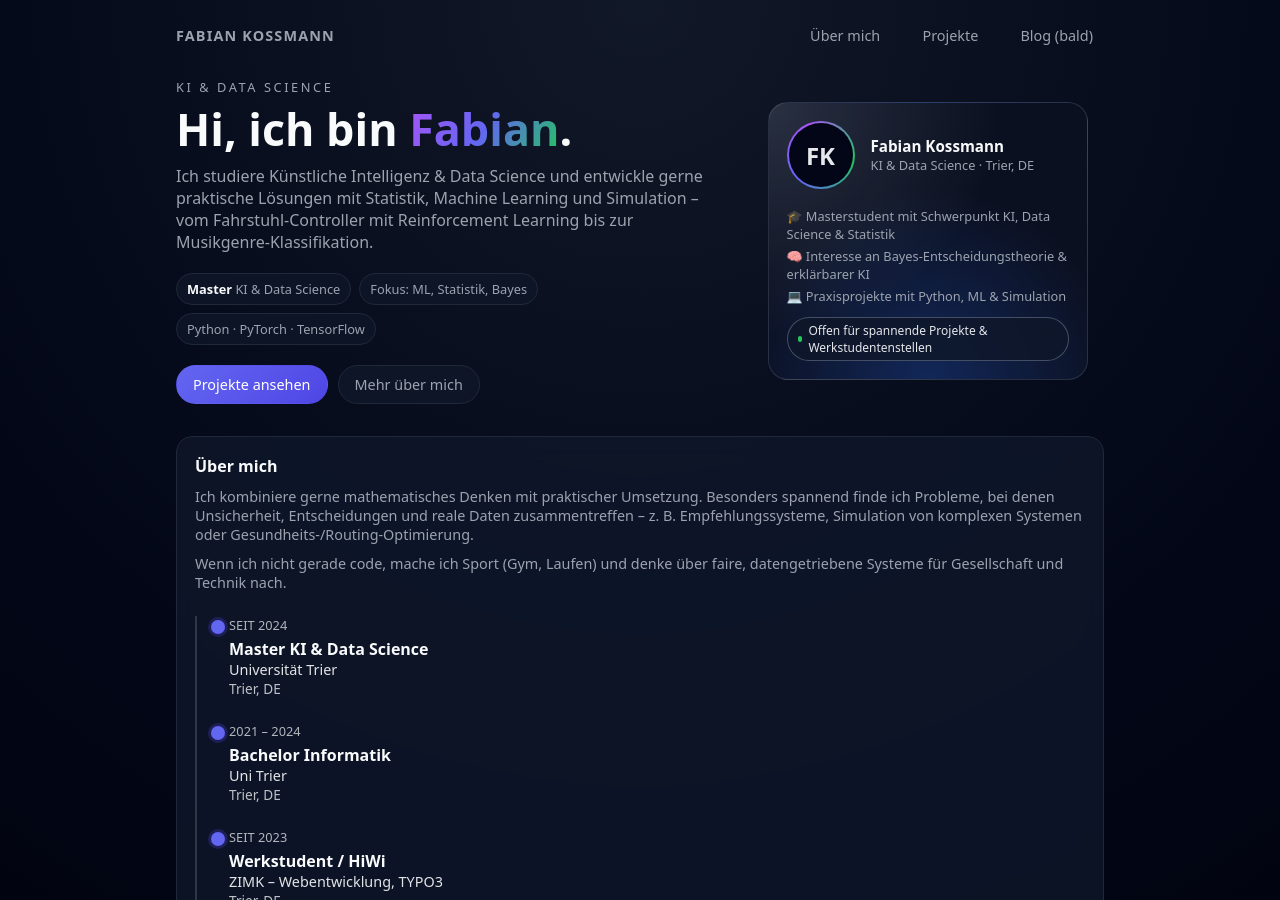
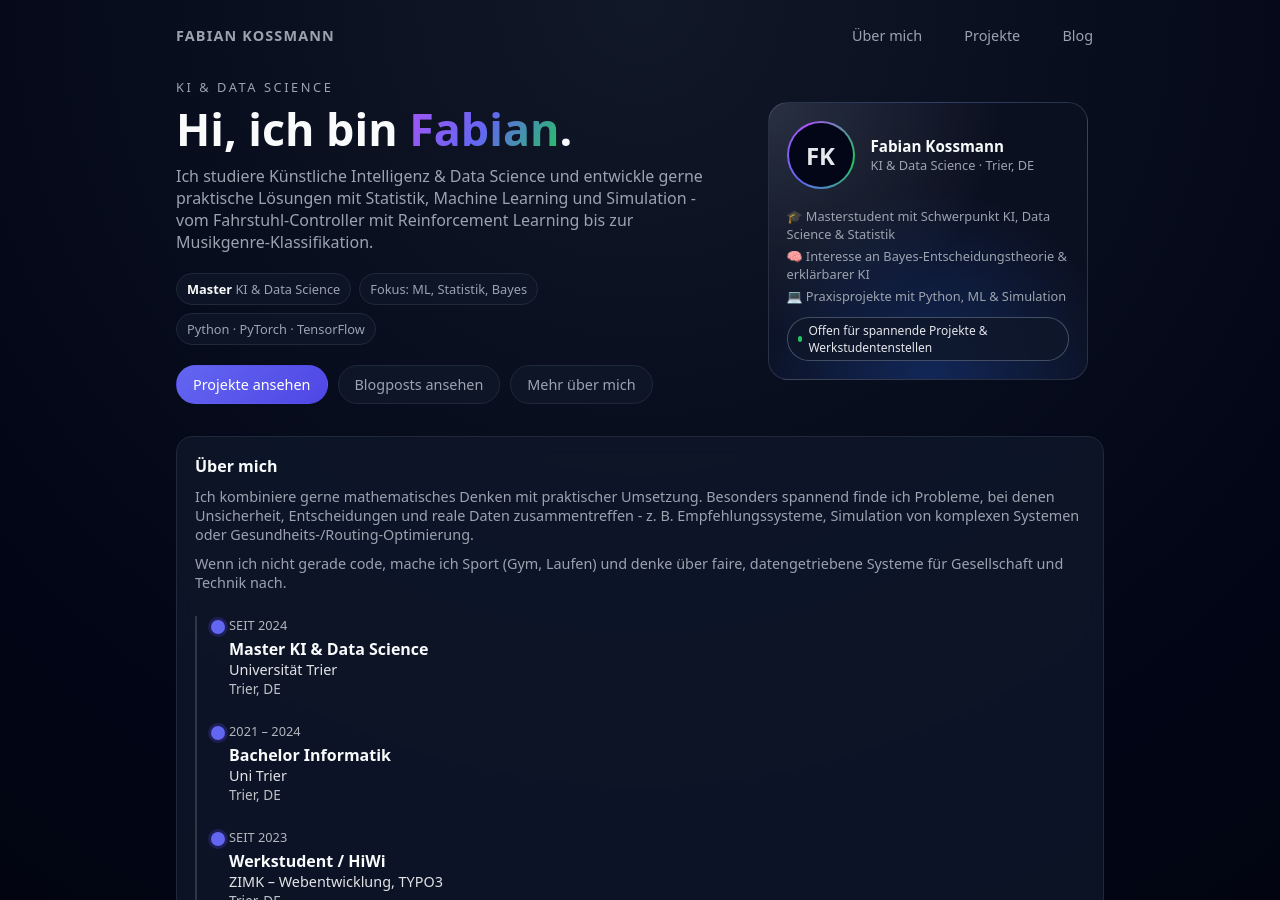
Before and after one commit to kossmanf/fabians-website, a Jekyll site: the page built from index.md, in a window 1280 px wide and 900 px high. Built offline with Jekyll 4.4.1, drawn with Linux system fonts in a browser that asks for light colours.

Commit message:
updated buttons

```diff
--- a/_layouts/default.html
+++ b/_layouts/default.html
@@ -15,7 +15,7 @@
             <nav>
                 <a href="#about">Über mich</a>
                 <a href="#projects">Projekte</a>
-                <a href="#blog">Blog (bald)</a>
+                <a href="#blog">Blog</a>
             </nav>
         </header>
 
@@ -26,7 +26,7 @@
                     <h1>Hi, ich bin <span>Fabian</span>.</h1>
                     <p class="hero-sub">
                         Ich studiere Künstliche Intelligenz & Data Science und entwickle gerne
-                        praktische Lösungen mit Statistik, Machine Learning und Simulation –
+                        praktische Lösungen mit Statistik, Machine Learning und Simulation -
                         vom Fahrstuhl-Controller mit Reinforcement Learning bis zur Musikgenre-Klassifikation.
                     </p>
 
@@ -38,8 +38,10 @@
 
                     <div class="hero-actions">
                         <a href="#projects" class="btn btn-primary">Projekte ansehen</a>
+                        <a href="#blog" class="btn btn-ghost">Blogposts ansehen</a>
                         <a href="#about" class="btn btn-ghost">Mehr über mich</a>
                     </div>
+
                 </div>
 
                 <div class="hero-right">
@@ -76,7 +78,7 @@
                 <p>
                     Ich kombiniere gerne mathematisches Denken mit praktischer Umsetzung.
                     Besonders spannend finde ich Probleme, bei denen Unsicherheit, Entscheidungen
-                    und reale Daten zusammentreffen – z.&nbsp;B. Empfehlungssysteme, Simulation
+                    und reale Daten zusammentreffen - z.&nbsp;B. Empfehlungssysteme, Simulation
                     von komplexen Systemen oder Gesundheits-/Routing-Optimierung.
                 </p>
                 <p>
```
